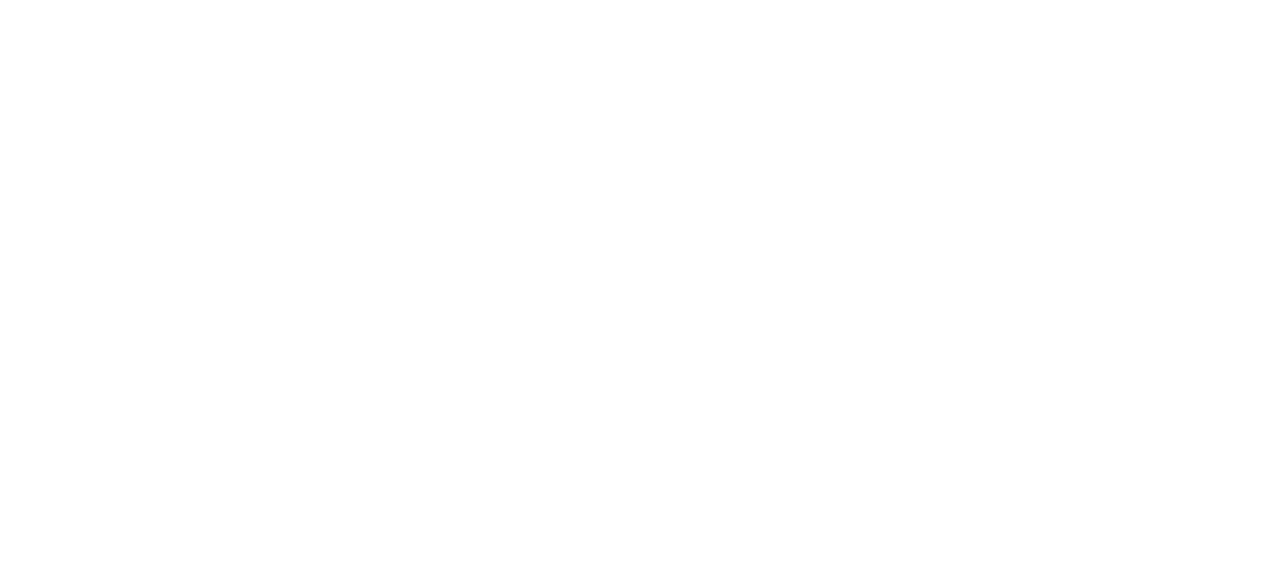
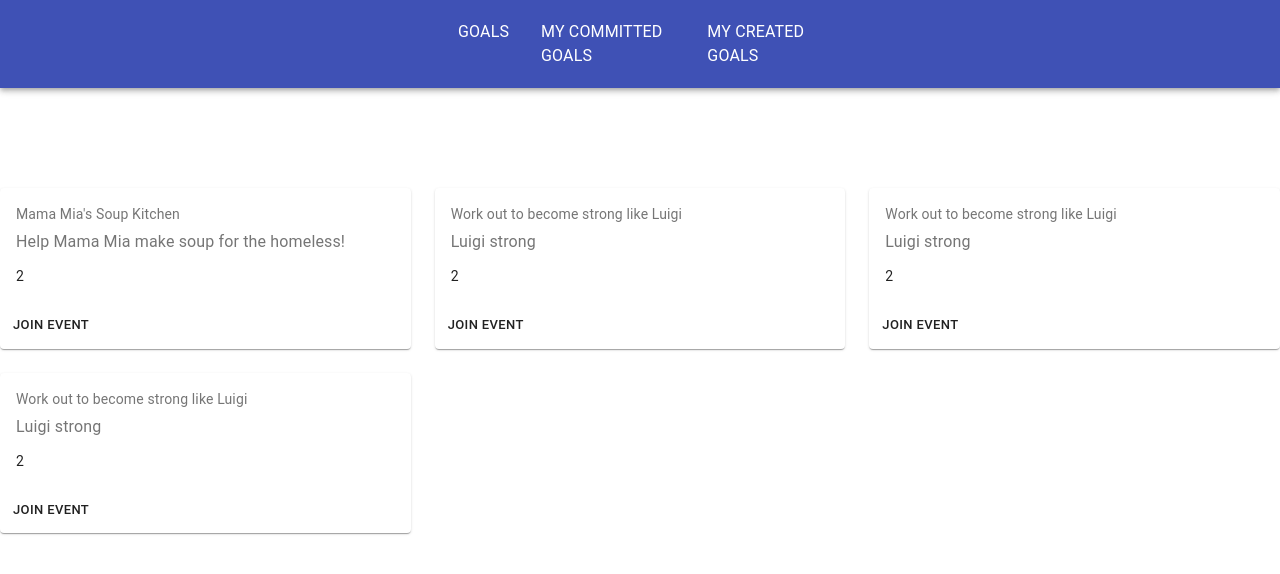
Before and after one commit to vomichaelminh/aim, a React (Create React App) app in the folder client/: page /committedGoals in a window 1280 px wide. Shown: the top 574 px of the page. Built offline with nearby package versions, Linux system fonts and the light colour scheme.

Commit message:
added temp content and routes for goals

```diff
--- a/client/src/App.js
+++ b/client/src/App.js
@@ -5,6 +5,8 @@
 import Profile from "./pages/Profile";
 import Feed from './pages/Feed'
 import React from 'react'
+import committedGoals from './pages/committedGoals'
+import createdGoals from './pages/createdGoals'
 
 export const App = () => {
   return (
@@ -15,6 +17,8 @@
           <Route path="/profile" component={Profile} />
           <Route path="/home" component={Home} />
           <Route path="/feed" component={Feed} />
+          <Route path="/committedGoals" component={committedGoals} />
+          <Route path="/createdGoals" component={createdGoals} />
         </Switch>
       </Router>
     </div>
--- /dev/null
+++ b/client/src/pages/committedGoals.js
@@ -0,0 +1,186 @@
+import React, {useEffect, useState} from 'react'
+import Event from '../components/Event'
+import { makeStyles } from '@material-ui/core/styles';
+import Paper from '@material-ui/core/Paper';
+import Grid from '@material-ui/core/Grid';
+import NavBar from '../components/NavBar'
+
+const useStyles = makeStyles((theme) => ({
+  root: {
+    flexGrow: 1,
+    marginTop: 100,
+  },
+  paper: {
+    padding: theme.spacing(2),
+    textAlign: 'center',
+    color: theme.palette.text.secondary,
+  },
+}));
+
+
+
+
+export const Feed = () => {
+    const classes = useStyles();
+    const [eventData, setEventData] = useState([{
+        eventId: "mamamia",
+        title: "Mama Mia's Soup Kitchen",
+        posterId: "a1b2c3d4e5",
+        description: "Help Mama Mia make soup for the homeless!",
+        category: "Social Good",
+        committers: ["crikey", "a1b2c3d4e5"],
+        numCommitters: 2,
+        startDate: 1611978748,
+        endDate: 1612065148,
+        isCompletedEvent: false,
+        isTimedEvent: true,
+      }, {
+        eventId: "luigi",
+            title: "Work out to become strong like Luigi",
+            posterId: "a1b2c3d4e5",
+            description: "Luigi strong",
+            category: "Personal",
+            committers: ["a1b2c3d4e5"],
+            numCommitters: 2,
+            startDate: 1611978748,
+            endDate: 1612065148,
+            isCompletedEvent: false,
+            isTimedEvent: true,
+      }, {
+        eventId: "luigi",
+            title: "Work out to become strong like Luigi",
+            posterId: "a1b2c3d4e5",
+            description: "Luigi strong",
+            category: "Personal",
+            committers: ["a1b2c3d4e5"],
+            numCommitters: 2,
+            startDate: 1611978748,
+            endDate: 1612065148,
+            isCompletedEvent: false,
+            isTimedEvent: true,
+      }, {
+        eventId: "luigi",
+            title: "Work out to become strong like Luigi",
+            posterId: "a1b2c3d4e5",
+            description: "Luigi strong",
+            category: "Personal",
+            committers: ["a1b2c3d4e5"],
+            numCommitters: 2,
+            startDate: 1611978748,
+            endDate: 1612065148,
+            isCompletedEvent: false,
+            isTimedEvent: true,
+      }]);
+
+
+
+      console.log(eventData)
+
+
+    /*
+    setEventData(eventData.concat({
+        eventId: "mamamia",
+        title: "Mama Mia's Soup Kitchen",
+        posterId: "a1b2c3d4e5",
+        description: "Help Mama Mia make soup for the homeless!",
+        category: "Social Good",
+        committers: ["crikey", "a1b2c3d4e5"],
+        numCommitters: 2,
+        startDate: 1611978748,
+        endDate: 1612065148,
+        isCompletedEvent: false,
+        isTimedEvent: true,
+      }))
+
+      setEventData(eventData.concat({
+        eventId: "luigi",
+            title: "Work out to become strong like Luigi",
+            posterId: "a1b2c3d4e5",
+            description: "Luigi strong",
+            category: "Personal",
+            committers: ["a1b2c3d4e5"],
+            numCommitters: 2,
+            startDate: 1611978748,
+            endDate: 1612065148,
+            isCompletedEvent: false,
+            isTimedEvent: true,
+      }))
+
+      setEventData(eventData.concat({
+        eventId: "jeepers",
+            title: "Scooby-Doo",
+            posterId: "crikey",
+            description: "Solve that mystery!",
+            category: "Social Good",
+            committers: ["crikey", "a1b2c3d4e5"],
+            numCommitters: 2,
+            startDate: 1611978748,
+            endDate: 1612065148,
+            isCompletedEvent: false,
+            isTimedEvent: true,
+      }))
+      */
+
+    return (
+
+
+        <div>
+
+            <NavBar/>
+            <div className={classes.root}>
+      <Grid container spacing={3}>
+      {eventData.map((user) => (
+          <Grid item xs={4}>
+        <Event data={user}/>
+        </Grid>
+      ))}
+
+      </Grid>
+    </div>
+
+
+
+
+
+        </div>
+    )
+}
+
+export default Feed;
+
+
+/*
+
+Users
+
+{
+  firstName: "Joseph",
+  lastName: "Guacamole",
+  profilePicUrl: "",
+  email: "",
+  userId: "a1b2c3d4e5",
+  location: 12345,
+  eventCategory: "Social Good",
+  createdEvents: ["mamamia", "luigi"],
+  numCreatedEvents: 2,
+  committedEvents: ["mamamia", "luigi", "jeepers"],
+  numCommittedEvents: 2,
+  friends: [],
+}
+
+{
+  firstName: "Michael",
+  lastName: "Volumetric",
+  profilePicUrl: "",
+  email: "",
+  userId: "crikey",
+  location: 22222,
+  eventCategory: "Personal",
+  createdEvents: ["jeepers"],
+  numCreatedEvents: 1,
+  committedEvents: ["jeepers", "mamamia"],
+  numCommittedEvents: 2,
+  friends: [],
+}
+
+*/
--- /dev/null
+++ b/client/src/pages/createdGoals.js
@@ -0,0 +1,186 @@
+import React, {useEffect, useState} from 'react'
+import Event from '../components/Event'
+import { makeStyles } from '@material-ui/core/styles';
+import Paper from '@material-ui/core/Paper';
+import Grid from '@material-ui/core/Grid';
+import NavBar from '../components/NavBar'
+
+const useStyles = makeStyles((theme) => ({
+  root: {
+    flexGrow: 1,
+    marginTop: 100,
+  },
+  paper: {
+    padding: theme.spacing(2),
+    textAlign: 'center',
+    color: theme.palette.text.secondary,
+  },
+}));
+
+
+
+
+export const Feed = () => {
+    const classes = useStyles();
+    const [eventData, setEventData] = useState([{
+        eventId: "mamamia",
+        title: "Mama Mia's Soup Kitchen",
+        posterId: "a1b2c3d4e5",
+        description: "Help Mama Mia make soup for the homeless!",
+        category: "Social Good",
+        committers: ["crikey", "a1b2c3d4e5"],
+        numCommitters: 2,
+        startDate: 1611978748,
+        endDate: 1612065148,
+        isCompletedEvent: false,
+        isTimedEvent: true,
+      }, {
+        eventId: "luigi",
+            title: "Work out to become strong like Luigi",
+            posterId: "a1b2c3d4e5",
+            description: "Luigi strong",
+            category: "Personal",
+            committers: ["a1b2c3d4e5"],
+            numCommitters: 2,
+            startDate: 1611978748,
+            endDate: 1612065148,
+            isCompletedEvent: false,
+            isTimedEvent: true,
+      }, {
+        eventId: "luigi",
+            title: "Work out to become strong like Luigi",
+            posterId: "a1b2c3d4e5",
+            description: "Luigi strong",
+            category: "Personal",
+            committers: ["a1b2c3d4e5"],
+            numCommitters: 2,
+            startDate: 1611978748,
+            endDate: 1612065148,
+            isCompletedEvent: false,
+            isTimedEvent: true,
+      }, {
+        eventId: "luigi",
+            title: "Work out to become strong like Luigi",
+            posterId: "a1b2c3d4e5",
+            description: "Luigi strong",
+            category: "Personal",
+            committers: ["a1b2c3d4e5"],
+            numCommitters: 2,
+            startDate: 1611978748,
+            endDate: 1612065148,
+            isCompletedEvent: false,
+            isTimedEvent: true,
+      }]);
+
+
+
+      console.log(eventData)
+
+
+    /*
+    setEventData(eventData.concat({
+        eventId: "mamamia",
+        title: "Mama Mia's Soup Kitchen",
+        posterId: "a1b2c3d4e5",
+        description: "Help Mama Mia make soup for the homeless!",
+        category: "Social Good",
+        committers: ["crikey", "a1b2c3d4e5"],
+        numCommitters: 2,
+        startDate: 1611978748,
+        endDate: 1612065148,
+        isCompletedEvent: false,
+        isTimedEvent: true,
+      }))
+
+      setEventData(eventData.concat({
+        eventId: "luigi",
+            title: "Work out to become strong like Luigi",
+            posterId: "a1b2c3d4e5",
+            description: "Luigi strong",
+            category: "Personal",
+            committers: ["a1b2c3d4e5"],
+            numCommitters: 2,
+            startDate: 1611978748,
+            endDate: 1612065148,
+            isCompletedEvent: false,
+            isTimedEvent: true,
+      }))
+
+      setEventData(eventData.concat({
+        eventId: "jeepers",
+            title: "Scooby-Doo",
+            posterId: "crikey",
+            description: "Solve that mystery!",
+            category: "Social Good",
+            committers: ["crikey", "a1b2c3d4e5"],
+            numCommitters: 2,
+            startDate: 1611978748,
+            endDate: 1612065148,
+            isCompletedEvent: false,
+            isTimedEvent: true,
+      }))
+      */
+
+    return (
+
+
+        <div>
+
+            <NavBar/>
+            <div className={classes.root}>
+      <Grid container spacing={3}>
+      {eventData.map((user) => (
+          <Grid item xs={4}>
+        <Event data={user}/>
+        </Grid>
+      ))}
+
+      </Grid>
+    </div>
+
+
+
+
+
+        </div>
+    )
+}
+
+export default Feed;
+
+
+/*
+
+Users
+
+{
+  firstName: "Joseph",
+  lastName: "Guacamole",
+  profilePicUrl: "",
+  email: "",
+  userId: "a1b2c3d4e5",
+  location: 12345,
+  eventCategory: "Social Good",
+  createdEvents: ["mamamia", "luigi"],
+  numCreatedEvents: 2,
+  committedEvents: ["mamamia", "luigi", "jeepers"],
+  numCommittedEvents: 2,
+  friends: [],
+}
+
+{
+  firstName: "Michael",
+  lastName: "Volumetric",
+  profilePicUrl: "",
+  email: "",
+  userId: "crikey",
+  location: 22222,
+  eventCategory: "Personal",
+  createdEvents: ["jeepers"],
+  numCreatedEvents: 1,
+  committedEvents: ["jeepers", "mamamia"],
+  numCommittedEvents: 2,
+  friends: [],
+}
+
+*/
```
